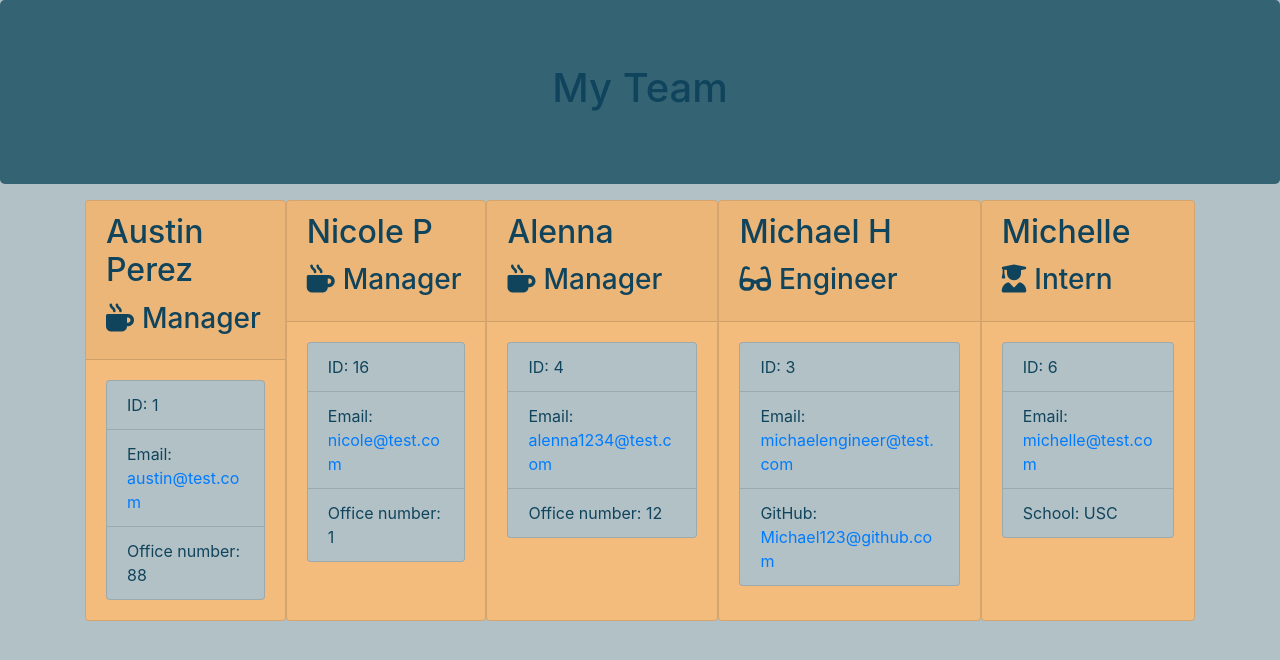
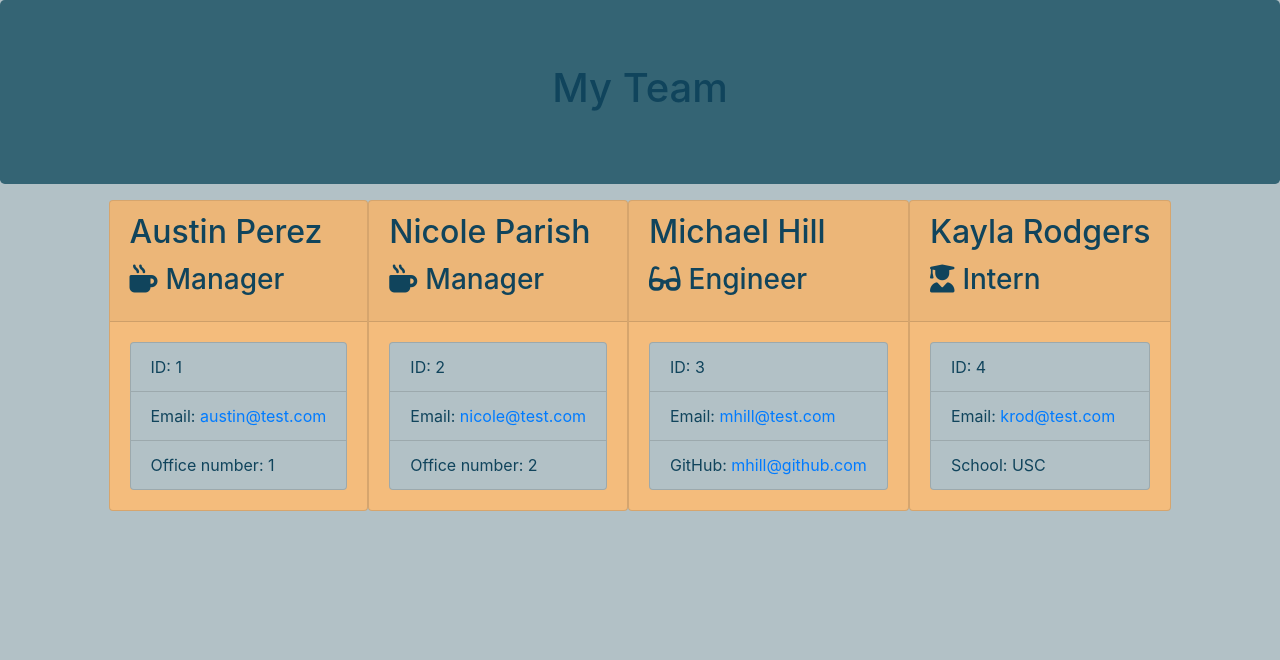
Before and after one commit to AustinPerez760/Template-Engine, a website: page output/team.html in a window 1280 px wide. Drawn offline with nearby package versions, Linux system fonts and the light colour scheme.

```diff
--- a/output/team.html
+++ b/output/team.html
@@ -37,58 +37,43 @@
       <li class="list-group-item">
         Email: <a href="mailto:austin@test.com">austin@test.com</a>
       </li>
-      <li class="list-group-item">Office number: 88</li>
-    </ul>
-  </div>
-</div>
-<div class="card employee-card">
-  <div class="card-header">
-    <h2 class="card-title">Nicole P</h2>
-    <h3 class="card-title"><i class="fas fa-mug-hot mr-2"></i>Manager</h3>
-  </div>
-  <div class="card-body">
-    <ul class="list-group">
-      <li class="list-group-item">ID: 16</li>
-      <li class="list-group-item">
-        Email: <a href="mailto:nicole@test.com">nicole@test.com</a>
-      </li>
       <li class="list-group-item">Office number: 1</li>
     </ul>
   </div>
 </div>
 <div class="card employee-card">
   <div class="card-header">
-    <h2 class="card-title">Alenna</h2>
+    <h2 class="card-title">Nicole Parish</h2>
     <h3 class="card-title"><i class="fas fa-mug-hot mr-2"></i>Manager</h3>
   </div>
   <div class="card-body">
     <ul class="list-group">
-      <li class="list-group-item">ID: 4</li>
+      <li class="list-group-item">ID: 2</li>
       <li class="list-group-item">
-        Email: <a href="mailto:alenna1234@test.com">alenna1234@test.com</a>
+        Email: <a href="mailto:nicole@test.com">nicole@test.com</a>
       </li>
-      <li class="list-group-item">Office number: 12</li>
+      <li class="list-group-item">Office number: 2</li>
     </ul>
   </div>
 </div>
 <div class="card employee-card">
   <div class="card-header">
-    <h2 class="card-title">Michael H</h2>
+    <h2 class="card-title">Michael Hill</h2>
     <h3 class="card-title"><i class="fas fa-glasses mr-2"></i>Engineer</h3>
   </div>
   <div class="card-body">
     <ul class="list-group">
       <li class="list-group-item">ID: 3</li>
       <li class="list-group-item">
-        Email: <a href="mailto:michaelengineer@test.com">michaelengineer@test.com</a>
+        Email: <a href="mailto:mhill@test.com">mhill@test.com</a>
       </li>
       <li class="list-group-item">
         GitHub:
         <a
-          href="https://github.com/Michael123@github.com"
+          href="https://github.com/mhill@github.com"
           target="_blank"
           rel="noopener noreferrer"
-          >Michael123@github.com</a
+          >mhill@github.com</a
         >
       </li>
     </ul>
@@ -96,16 +81,16 @@
 </div>
 <div class="card employee-card">
   <div class="card-header">
-    <h2 class="card-title">Michelle</h2>
+    <h2 class="card-title">Kayla Rodgers</h2>
     <h3 class="card-title">
       <i class="fas fa-user-graduate mr-2"></i>Intern
     </h3>
   </div>
   <div class="card-body">
     <ul class="list-group">
-      <li class="list-group-item">ID: 6</li>
+      <li class="list-group-item">ID: 4</li>
       <li class="list-group-item">
-        Email: <a href="mailto:michelle@test.com">michelle@test.com</a>
+        Email: <a href="mailto:krod@test.com">krod@test.com</a>
       </li>
       <li class="list-group-item">School: USC</li>
     </ul>
```
Also changed, not shown: README.md.
